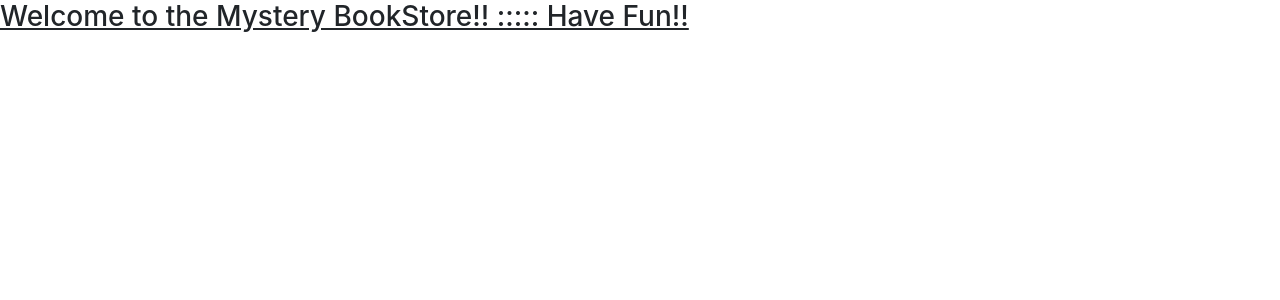
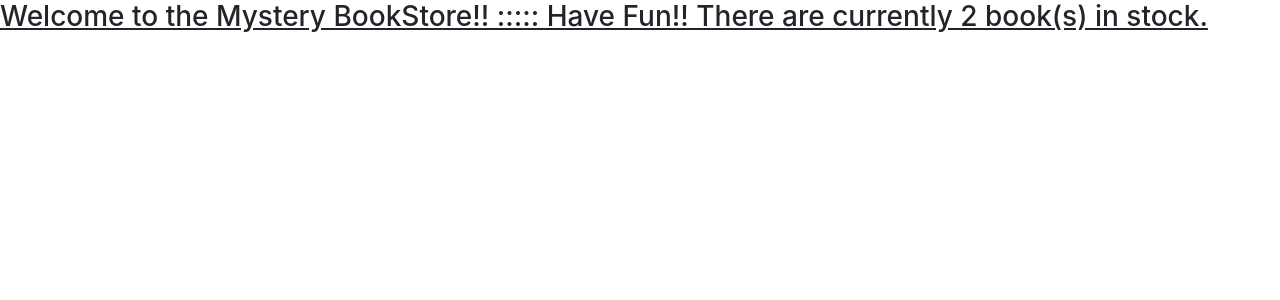
Before and after one commit to deashadow/bookstore, a Django app: page /bstore in a window 1280 px wide. Shown: the top 300 px of the page. Run offline with Django 3.2, Linux system fonts and the light colour scheme; data comes from the database, SQL or seed files in the repository; both versions use the stored data as it was after the commit; some libraries are stand-ins or nearby versions.

Commit message:
added additional books, price and stock fields added new logic to include context and count to update bstore

```diff
--- a/store/admin.py
+++ b/store/admin.py
@@ -3,6 +3,6 @@ from django.contrib import admin
 from .models import Book
 
 class BookAdmin(admin.ModelAdmin):
-    list_display = ('title', 'author')
+    list_display = ('title', 'author', 'price', 'stock')
 
 admin.site.register(Book, BookAdmin)
--- a/store/models.py
+++ b/store/models.py
@@ -6,3 +6,5 @@ class Book(models.Model):
     author = models.CharField(max_length=200)
     description = models.TextField()
     publish_date = models.DateField(default=timezone.now)
+    price = models.DecimalField(decimal_places=2, max_digits=8)
+    stock = models.IntegerField(default=0)
--- a/store/templates/bstore.html
+++ b/store/templates/bstore.html
@@ -19,6 +19,6 @@
     <title>Python Django Bookstore App</title>
   </head>
 <body>
-<h3><u>Welcome to the Mystery BookStore!! ::::: Have Fun!!</u></h3>
+<h3><u>Welcome to the Mystery BookStore!! ::::: Have Fun!!  There are currently {{ count }} book(s) in stock.</u></h3>
 </body>
 </html>
--- a/store/views.py
+++ b/store/views.py
@@ -1,7 +1,13 @@
 from django.shortcuts import render
+
+from .models import Book
 
 def template(request):
     return render(request, 'template.html');
 
 def bstore(request):
-    return render(request, 'bstore.html');
+    count = Book.objects.all().count()
+    context = {
+        'count': count,
+    }
+    return render(request, 'bstore.html', context);
```
Also changed, not shown: db.sqlite3, store/migrations/0001_initial.py (added), store/migrations/0002_auto_20201030_0931.py (added).
